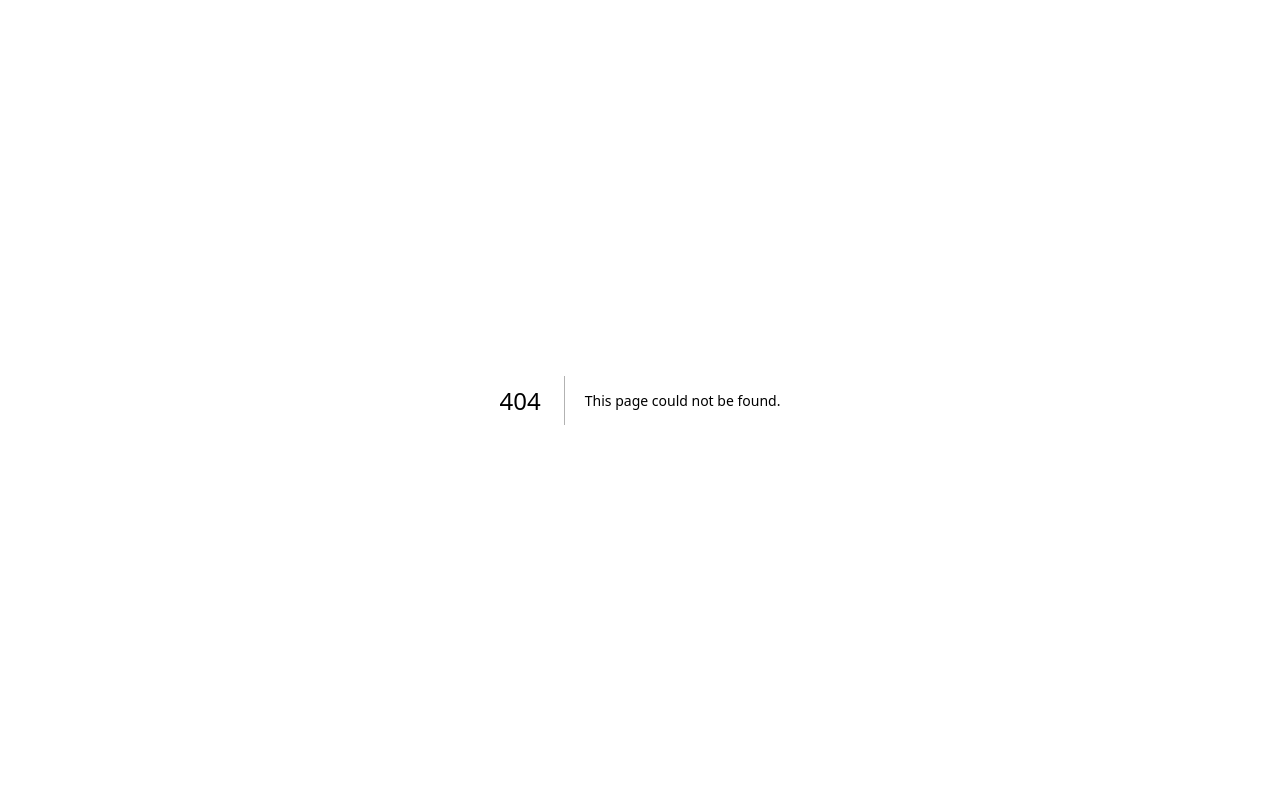
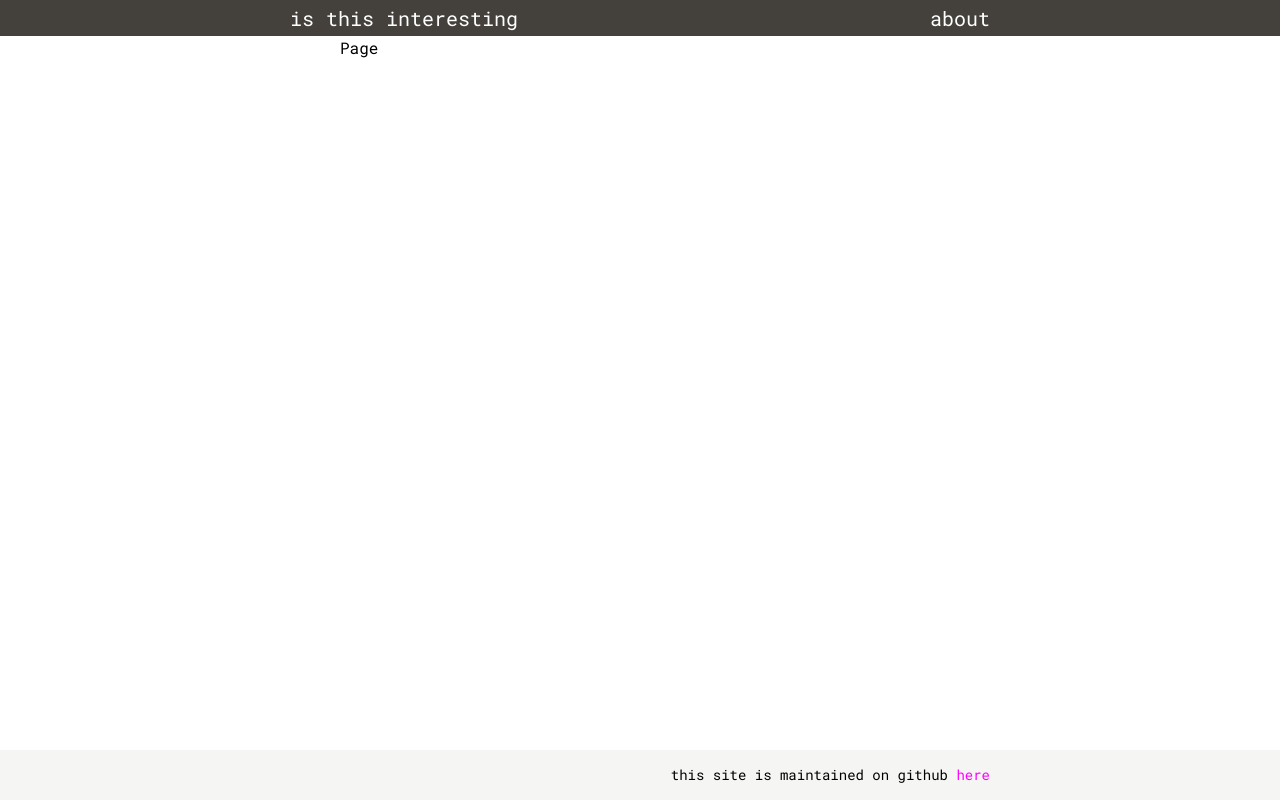
Before and after one commit to bairdlangenbrunner/isthisinteresting, a Next.js app: page /about in a window 1280 px wide. Before the commit this address had no page. Built offline with nearby package versions, Linux system fonts and the light colour scheme.

Commit message:
getting there...

```diff
--- /dev/null
+++ b/app/about/page.tsx
@@ -0,0 +1,9 @@
+import React from 'react'
+
+const Page = () => {
+  return (
+    <div>Page</div>
+  )
+}
+
+export default Page
--- /dev/null
+++ b/app/archive/page.tsx
@@ -0,0 +1,9 @@
+import React from 'react'
+
+const Page = () => {
+  return (
+    <div>Page</div>
+  )
+}
+
+export default Page
--- /dev/null
+++ b/app/components/footer.tsx
@@ -0,0 +1,21 @@
+import Link from "next/link";
+import React from "react";
+
+const Footer = () => {
+  return (
+    <div className="w-screen bg-stone-100 py-[15px]">
+      <div className="navbar-footer-widths mx-auto text-right text-xs sm:text-sm navbar-footer-links">
+        this site is maintained on github{" "}
+        <Link
+          href="https://github.com/bairdlangenbrunner/isthisinteresting"
+          target="_blank"
+          rel="noopener noreferrer"
+        >
+          here
+        </Link>
+      </div>
+    </div>
+  );
+};
+
+export default Footer;
--- /dev/null
+++ b/app/components/navbar.tsx
@@ -0,0 +1,14 @@
+import React from "react";
+import NavLinks from "./navlinks";
+
+const NavBar = () => {
+  return (
+    <div className="w-screen bg-stone-700 text-stone-50 z-10 py-1 fixed">
+      <div className="navbar-footer-widths mx-auto">
+        <NavLinks />
+      </div>
+    </div>
+  );
+};
+
+export default NavBar;
--- /dev/null
+++ b/app/components/navlinks.tsx
@@ -0,0 +1,36 @@
+import Link from "next/link";
+import React from "react";
+
+const links = [
+  { name: "about", hidden: false, href: "/about" },
+  { name: "archive", hidden: true, href: "/archive" },
+];
+
+const NavLinks = () => {
+  return (
+    <div className="flex justify-between text-lg sm:text-xl">
+      {/* is this interesting div */}
+      <div>
+        <Link key="is this interesting" href="/" className="">
+          <span className="text-white hover:text-[magenta]">is this interesting</span>
+        </Link>
+      </div>
+      {/* about, archive div */}
+      <div className="space-x-3">
+        {links.map((link) => {
+          return (
+            <Link
+              key={link.name}
+              href={link.href}
+              className={link.hidden ? "hidden" : ""}
+            >
+              <span className="text-white hover:text-[magenta]">{link.name}</span>
+            </Link>
+          );
+        })}
+      </div>
+    </div>
+  );
+};
+
+export default NavLinks;
--- a/app/globals.css
+++ b/app/globals.css
@@ -3,31 +3,56 @@
 @tailwind utilities;
 
 :root {
-  --foreground-rgb: 0, 0, 0;
-  --background-start-rgb: 214, 219, 220;
-  --background-end-rgb: 255, 255, 255;
 }
 
-@media (prefers-color-scheme: dark) {
-  :root {
-    --foreground-rgb: 255, 255, 255;
-    --background-start-rgb: 0, 0, 0;
-    --background-end-rgb: 0, 0, 0;
+@layer base {
+  html {
+    font-family: var(--font-roboto-mono); /* defined in layout.tsx*/
+  }
+
+  /* * p,
+  p * {
+    @apply text-stone-700;
+    @apply font-serif;
+    @apply leading-[1.333rem];
+    @apply sm:leading-[1.666rem];
+  } */
+
+  p {
+    font-family: var(--font-domine); /* defined in layout.tsx*/
+    @apply leading-[1.333rem];
+    @apply sm:leading-[1.666rem];
+    @apply sm:text-[1.125rem];
+    @apply my-[1rem];
+    @apply sm:my-[1.25rem];
+  }
+
+  p,
+  h1,
+  h2,
+  h3 {
+    @apply text-stone-700;
+  }
+
+  .navbar-footer-widths {
+    @apply max-w-[90%];
+    @apply md:max-w-[700px];
+  }
+
+  .paragraph-widths {
+    @apply w-[90%];
+    @apply sm:w-[600px];
+  }
+
+  .image-widths {
+    @apply sm:w-[600px];
+    @apply w-[100%];
+  }
+
+  a {
+    color: magenta;
+  }
+  a:hover {
+    @apply text-stone-500;
   }
 }
-
-body {
-  color: rgb(var(--foreground-rgb));
-  background: linear-gradient(
-      to bottom,
-      transparent,
-      rgb(var(--background-end-rgb))
-    )
-    rgb(var(--background-start-rgb));
-}
-
-@layer utilities {
-  .text-balance {
-    text-wrap: balance;
-  }
-}
--- a/app/layout.tsx
+++ b/app/layout.tsx
@@ -1,12 +1,30 @@
 import type { Metadata } from "next";
-import { Inter } from "next/font/google";
+import { Domine, Roboto_Mono, Open_Sans } from "next/font/google";
 import "./globals.css";
+import NavBar from "./components/navbar";
+import Footer from "./components/footer";
 
-const inter = Inter({ subsets: ["latin"] });
+// font info
+// https://nextjs.org/docs/app/building-your-application/optimizing/fonts
+const domine = Domine({
+  subsets: ["latin"],
+  variable: "--font-domine",
+  display: "optional",
+});
+const roboto_mono = Roboto_Mono({
+  subsets: ["latin"],
+  variable: "--font-roboto-mono",
+  display: "optional",
+});
+const open_sans = Open_Sans({
+  subsets: ["latin"],
+  variable: "--font-open-sans",
+  display: "optional",
+});
 
 export const metadata: Metadata = {
-  title: "Create Next App",
-  description: "Generated by create next app",
+  title: "is this interesting",
+  description: "by Baird Langenbrunner",
 };
 
 export default function RootLayout({
@@ -15,8 +33,23 @@ export default function RootLayout({
   children: React.ReactNode;
 }>) {
   return (
-    <html lang="en">
-      <body className={inter.className}>{children}</body>
+    <html
+      lang="en"
+      className={`${domine.variable} ${roboto_mono.variable} ${open_sans.variable}`}
+    >
+      <body className="bg-white flex flex-col">
+        <NavBar />
+        <div className="h-screen flex flex-col">
+          <div className="pt-[36px] pb-[100px] w-screen flex-grow">
+            {/* div that includes footer */}
+            <div className="paragraph-widths mx-auto">
+              {/* everything in all pages should go here */}
+              {children}
+            </div>
+          </div>
+          <Footer />
+        </div>
+      </body>
     </html>
   );
 }
```
Also changed, not shown: app/page.tsx (+42 -105 lines), app/components/methodology.tsx (added).
